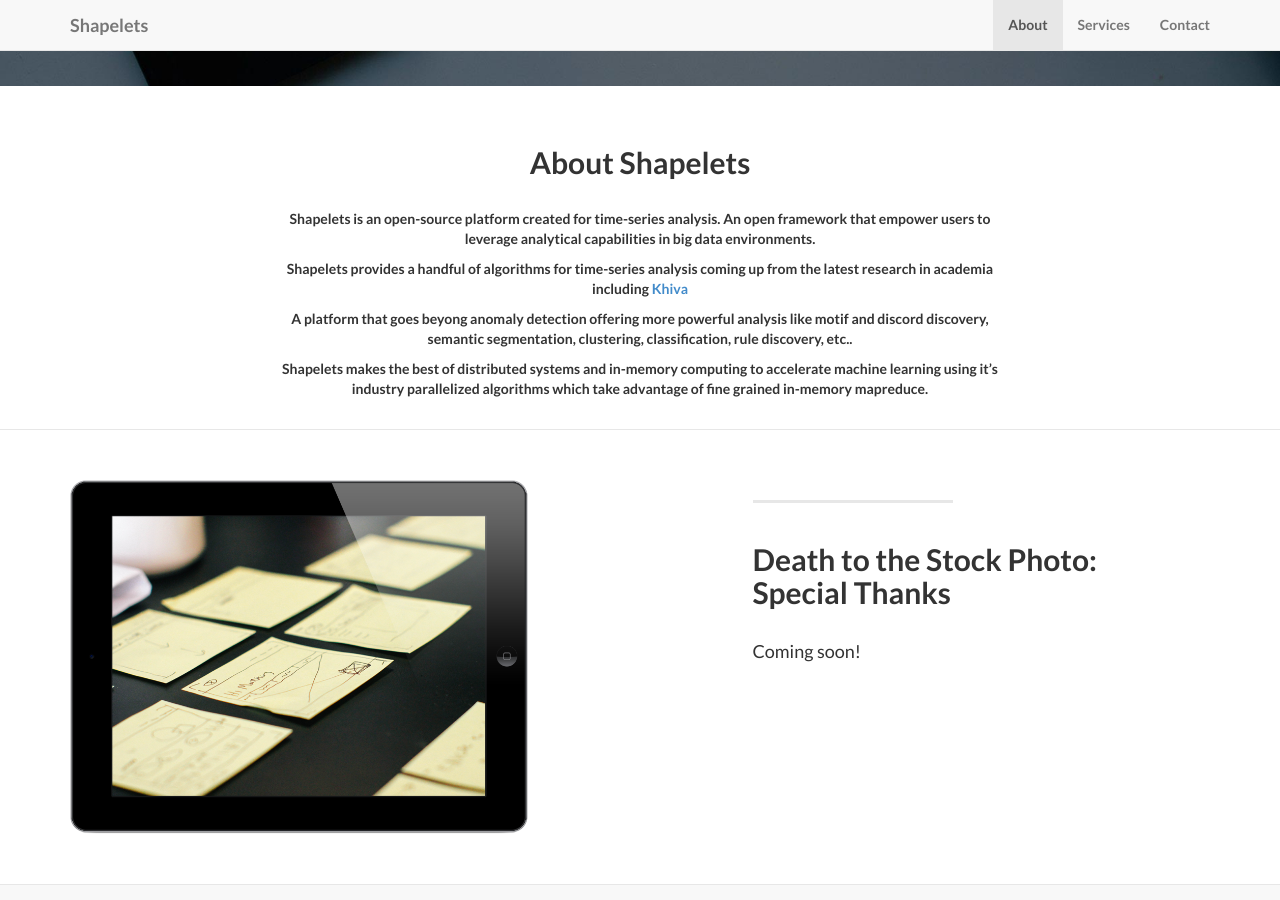
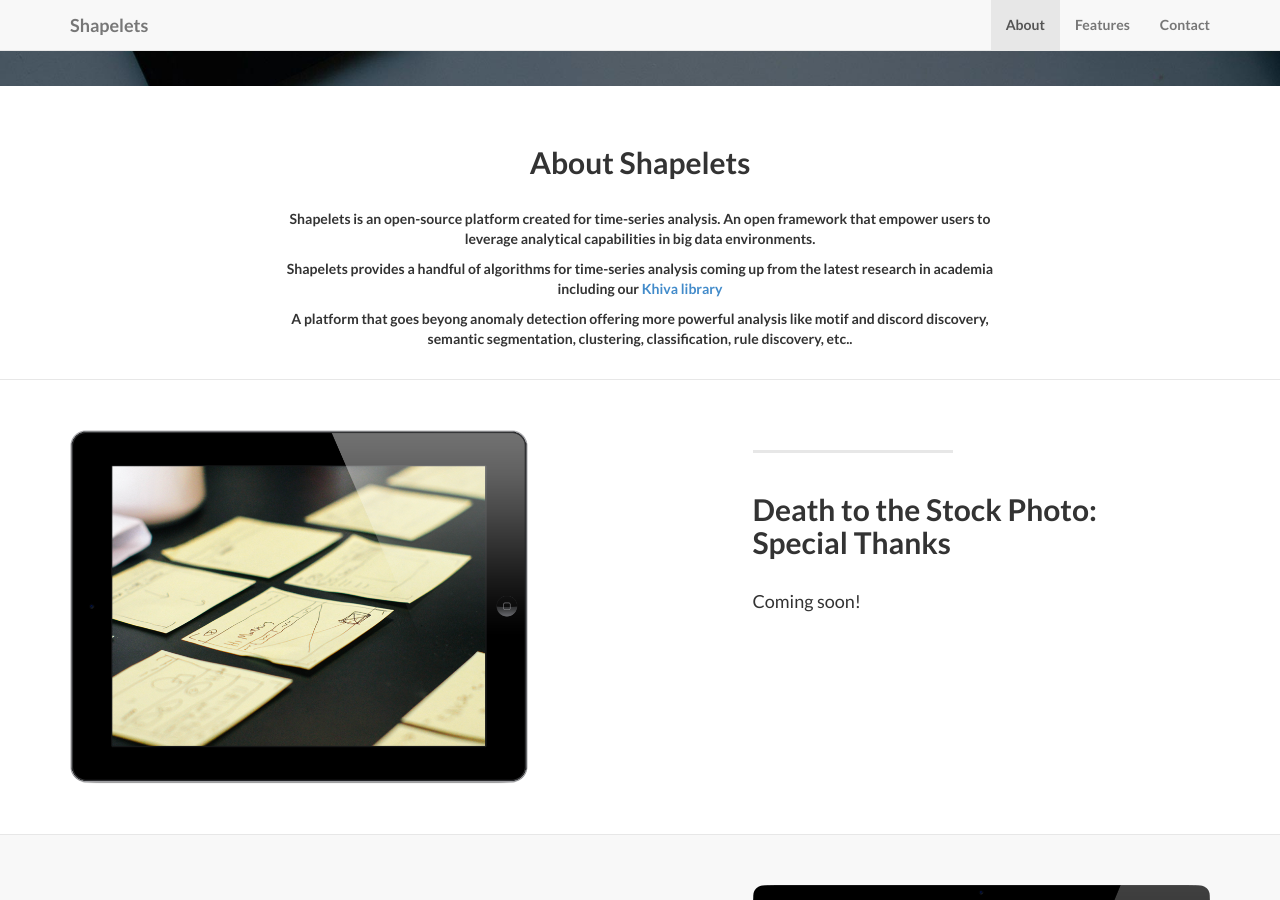
Before and after one commit to shapelets/shapelets.github.io, a Jekyll site: the page built from index.html, in a window 1280 px wide and 900 px high, scrolled down 691 px. Built offline with Jekyll 4.4.1, drawn with Linux system fonts in a browser that asks for light colours; some of the changed text lies outside the part shown.

Commit message:
Commit several changes.

```diff
--- a/_config.yml
+++ b/_config.yml
@@ -7,11 +7,9 @@
 email: info@shapelets.io
 author: The Grumpy Cat
 description: > # "Write an awesome description for your new site here.
-  You can edit this line in _config.yml. It will appear in your document
-  head meta (for Google search results) and in your feed.xml site
-  description.
+  Shapelets is an open source framework for time series analysis in big data environments. Easy to integrate with any database, high-performance (GPUs,CPU and multicore) and scalable.
 copyright: '©2018 Shapelets. All Rights Reserved.'
-credits: 'Credits: Landing Page is a free to use, open source Bootstrap theme created by <a href="http://startbootstrap.com/">Start Bootstrap</a>.'
+credits: 'Contact: <a href="mailto:info@shapelets.io">info@shapelets.io</a>.'
 
 # ----------------------- #
 #    Jekyll & Plugins     #
--- a/_includes/about.html
+++ b/_includes/about.html
@@ -6,9 +6,8 @@
               <h2>About Shapelets</h2>
               <br/>
                 <p>Shapelets is an open-source platform created for time-series analysis. An open framework that empower users to leverage analytical capabilities in big data environments.</p>
-                <p>Shapelets provides a handful of algorithms for time-series analysis coming up from the latest research in academia including <a href="https://github.com/shapelets/khiva">Khiva</a></p>
+                <p>Shapelets provides a handful of algorithms for time-series analysis coming up from the latest research in academia including our <a href="https://github.com/shapelets/khiva">Khiva library</a></p>
                 <p>A platform that goes beyong anomaly detection offering more powerful analysis like motif and discord discovery, semantic segmentation, clustering, classification, rule discovery, etc.</a>.</p>
-                <p>Shapelets makes the best of distributed systems and in-memory computing to accelerate machine learning using it’s industry parallelized algorithms which take advantage of fine grained in-memory mapreduce.</p>
                 <br/>
               </div>
         </div>
--- a/_includes/header.html
+++ b/_includes/header.html
@@ -18,7 +18,7 @@
                     <a class="page-scroll" href="#about">About</a>
                 </li>
                 <li>
-                    <a class="page-scroll" href="#services">Services</a>
+                    <a class="page-scroll" href="#services">Features</a>
                 </li>
                 <li>
                     <a class="page-scroll" href="#contact">Contact</a>
```
